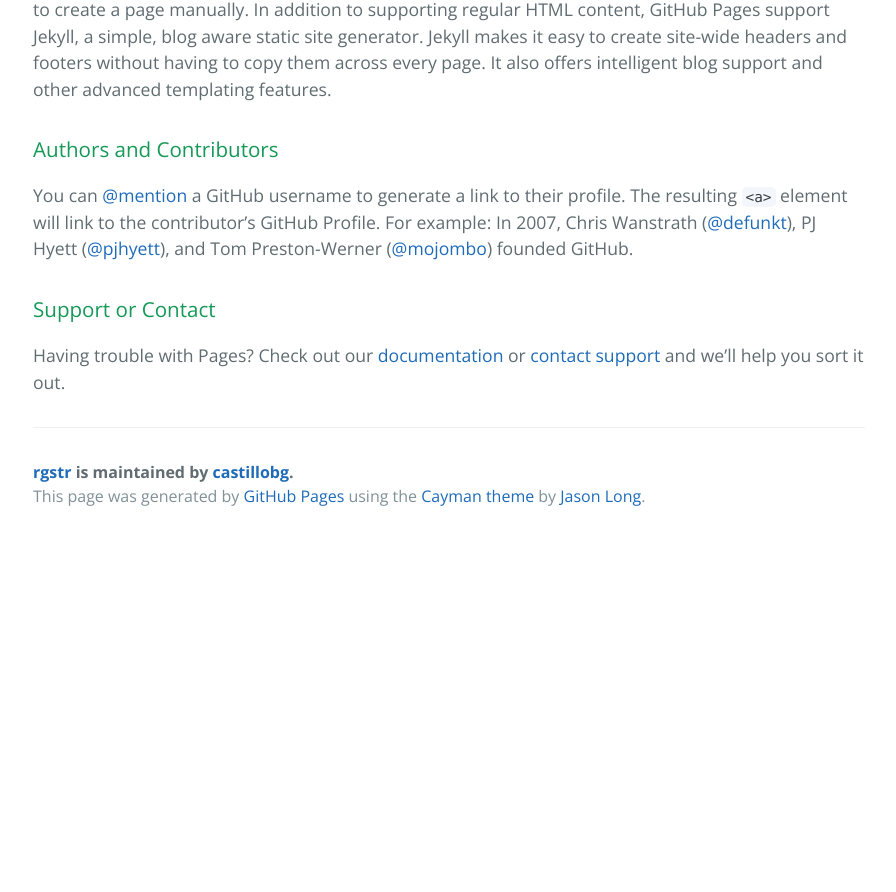
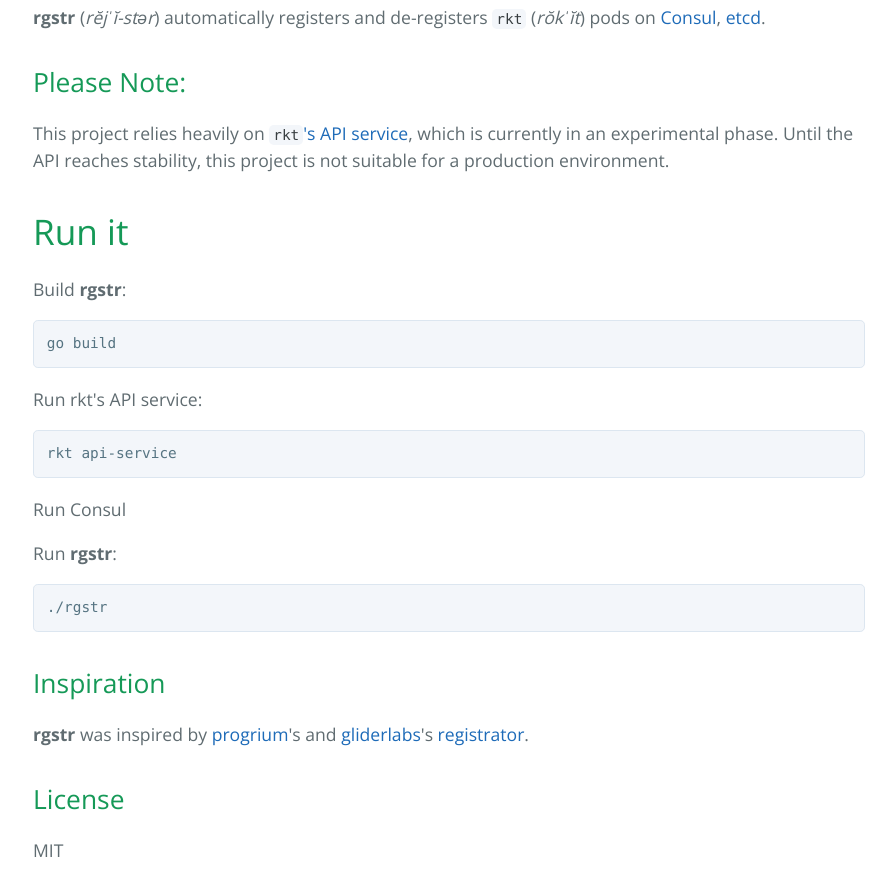
Before and after one commit to 0x5d/rgstr, a plain HTML site: page index.html in a window 1280 px wide. Shown: the part 819-1711 px from the top of the page, without its empty margins (191-1087 px from the left). Before the commit the page ends 1359 px from the top, so only its background shows below. Drawn offline with nearby package versions, Linux system fonts and the light colour scheme.

Commit message:
Create gh-pages branch via GitHub

```diff
--- a/index.html
+++ b/index.html
@@ -12,37 +12,56 @@
   <body>
     <section class="page-header">
       <h1 class="project-name">rgstr</h1>
-      <h2 class="project-tagline"></h2>
+      <h2 class="project-tagline">Automatically register and de-register rkt containers on Consul.</h2>
       <a href="https://github.com/castillobg/rgstr" class="btn">View on GitHub</a>
       <a href="https://github.com/castillobg/rgstr/zipball/master" class="btn">Download .zip</a>
       <a href="https://github.com/castillobg/rgstr/tarball/master" class="btn">Download .tar.gz</a>
     </section>
 
     <section class="main-content">
-      <h3>
-<a id="welcome-to-github-pages" class="anchor" href="#welcome-to-github-pages" aria-hidden="true"><span aria-hidden="true" class="octicon octicon-link"></span></a>Welcome to GitHub Pages.</h3>
+      <p><a href="https://travis-ci.org/castillobg/rgstr"><img src="https://travis-ci.org/castillobg/rgstr.svg?branch=master" alt="Build Status"></a></p>
 
-<p>This automatic page generator is the easiest way to create beautiful pages for all of your projects. Author your page content here <a href="https://guides.github.com/features/mastering-markdown/">using GitHub Flavored Markdown</a>, select a template crafted by a designer, and publish. After your page is generated, you can check out the new <code>gh-pages</code> branch locally. If you’re using GitHub Desktop, simply sync your repository and you’ll see the new branch.</p>
+<h1>
+<a id="rgstr" class="anchor" href="#rgstr" aria-hidden="true"><span aria-hidden="true" class="octicon octicon-link"></span></a>rgstr</h1>
 
-<h3>
-<a id="designer-templates" class="anchor" href="#designer-templates" aria-hidden="true"><span aria-hidden="true" class="octicon octicon-link"></span></a>Designer Templates</h3>
+<p><strong>rgstr</strong> (<em>rĕjˈĭ-stər</em>) automatically registers and de-registers <code>rkt</code>
+(<em>rŏkˈĭt</em>) pods on <a href="https://www.consul.io/">Consul</a>, <a href="https://coreos.com/etcd/">etcd</a>.</p>
 
-<p>We’ve crafted some handsome templates for you to use. Go ahead and click 'Continue to layouts' to browse through them. You can easily go back to edit your page before publishing. After publishing your page, you can revisit the page generator and switch to another theme. Your Page content will be preserved.</p>
+<h2>
+<a id="please-note" class="anchor" href="#please-note" aria-hidden="true"><span aria-hidden="true" class="octicon octicon-link"></span></a>Please Note:</h2>
 
-<h3>
-<a id="creating-pages-manually" class="anchor" href="#creating-pages-manually" aria-hidden="true"><span aria-hidden="true" class="octicon octicon-link"></span></a>Creating pages manually</h3>
+<p>This project relies heavily on
+<a href="https://github.com/coreos/rkt/blob/master/Documentation/subcommands/api-service.md"><code>rkt</code>'s API service</a>,
+which is currently in an experimental phase. Until the API reaches stability, this project is not
+suitable for a production environment.</p>
 
-<p>If you prefer to not use the automatic generator, push a branch named <code>gh-pages</code> to your repository to create a page manually. In addition to supporting regular HTML content, GitHub Pages support Jekyll, a simple, blog aware static site generator. Jekyll makes it easy to create site-wide headers and footers without having to copy them across every page. It also offers intelligent blog support and other advanced templating features.</p>
+<h1>
+<a id="run-it" class="anchor" href="#run-it" aria-hidden="true"><span aria-hidden="true" class="octicon octicon-link"></span></a>Run it</h1>
 
-<h3>
-<a id="authors-and-contributors" class="anchor" href="#authors-and-contributors" aria-hidden="true"><span aria-hidden="true" class="octicon octicon-link"></span></a>Authors and Contributors</h3>
+<p>Build <strong>rgstr</strong>:</p>
 
-<p>You can <a href="https://help.github.com/articles/basic-writing-and-formatting-syntax/#mentioning-users-and-teams" class="user-mention">@mention</a> a GitHub username to generate a link to their profile. The resulting <code>&lt;a&gt;</code> element will link to the contributor’s GitHub Profile. For example: In 2007, Chris Wanstrath (<a href="https://github.com/defunkt" class="user-mention">@defunkt</a>), PJ Hyett (<a href="https://github.com/pjhyett" class="user-mention">@pjhyett</a>), and Tom Preston-Werner (<a href="https://github.com/mojombo" class="user-mention">@mojombo</a>) founded GitHub.</p>
+<div class="highlight highlight-source-shell"><pre>go build</pre></div>
 
-<h3>
-<a id="support-or-contact" class="anchor" href="#support-or-contact" aria-hidden="true"><span aria-hidden="true" class="octicon octicon-link"></span></a>Support or Contact</h3>
+<p>Run rkt's API service:</p>
 
-<p>Having trouble with Pages? Check out our <a href="https://help.github.com/pages">documentation</a> or <a href="https://github.com/contact">contact support</a> and we’ll help you sort it out.</p>
+<div class="highlight highlight-source-shell"><pre>rkt api-service</pre></div>
+
+<p>Run Consul</p>
+
+<p>Run <strong>rgstr</strong>:</p>
+
+<div class="highlight highlight-source-shell"><pre>./rgstr</pre></div>
+
+<h2>
+<a id="inspiration" class="anchor" href="#inspiration" aria-hidden="true"><span aria-hidden="true" class="octicon octicon-link"></span></a>Inspiration</h2>
+
+<p><strong>rgstr</strong> was inspired by <a href="https://github.com/progrium">progrium</a>'s and
+<a href="https://github.com/gliderlabs">gliderlabs</a>'s <a href="https://github.com/gliderlabs/registrator">registrator</a>.</p>
+
+<h2>
+<a id="license" class="anchor" href="#license" aria-hidden="true"><span aria-hidden="true" class="octicon octicon-link"></span></a>License</h2>
+
+<p>MIT</p>
 
       <footer class="site-footer">
         <span class="site-footer-owner"><a href="https://github.com/castillobg/rgstr">rgstr</a> is maintained by <a href="https://github.com/castillobg">castillobg</a>.</span>
```
Also changed, not shown: params.json (+2 -2 lines).
